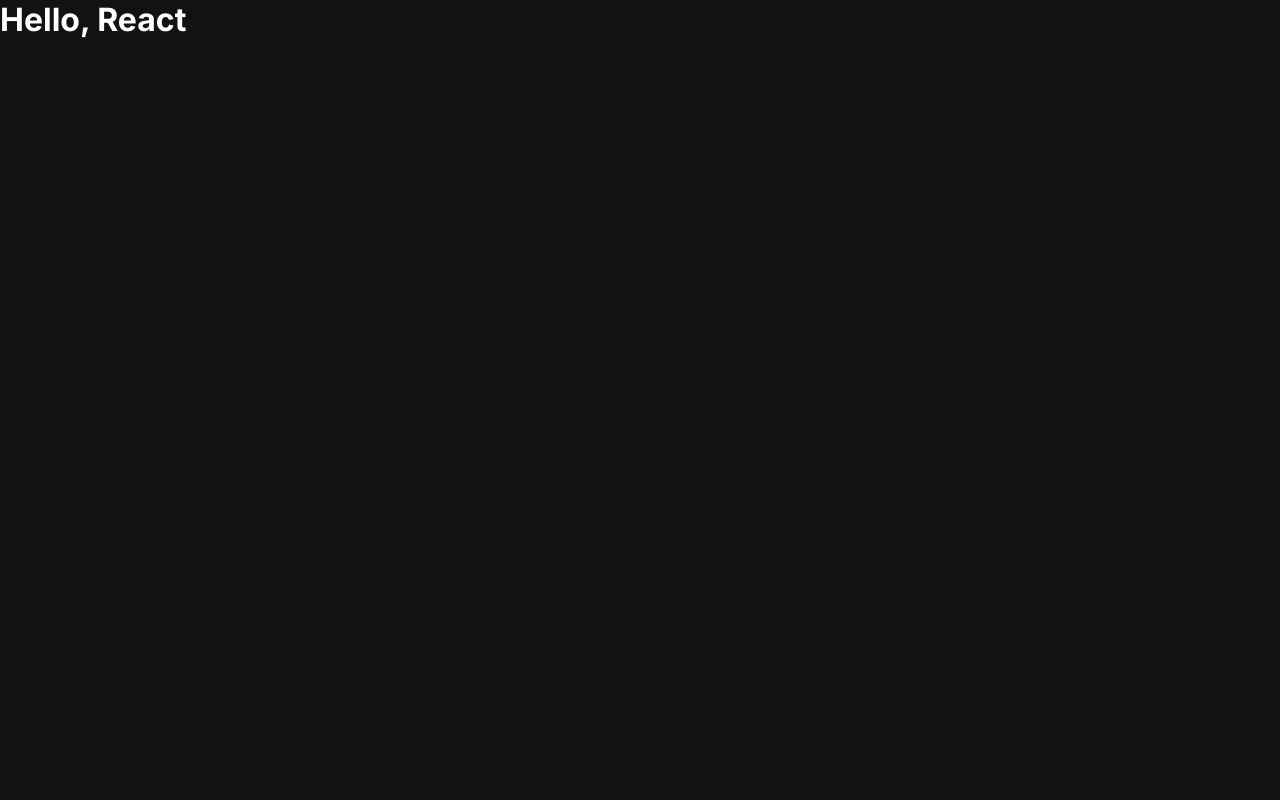
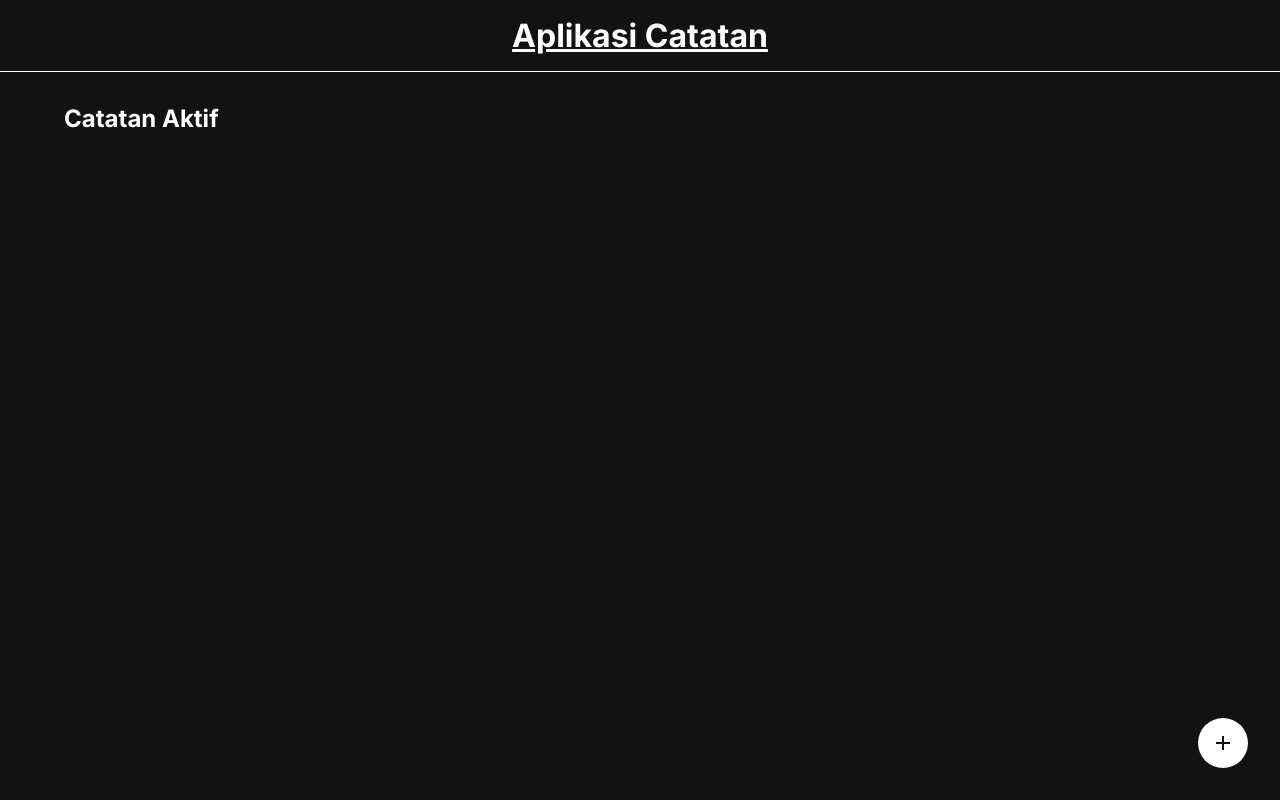
Before and after one commit to golchafun/dicoding-note-app-route, a React (Vite) app: page / in a window 1280 px wide. Built offline with nearby package versions, Linux system fonts and the light colour scheme.

Commit message:
add layout for 2 pages

```diff
--- a/package.json
+++ b/package.json
@@ -10,7 +10,9 @@
   },
   "dependencies": {
     "react": "^18.2.0",
-    "react-dom": "^18.2.0"
+    "react-dom": "^18.2.0",
+    "react-icons": "^5.5.0",
+    "react-router-dom": "^7.6.2"
   },
   "devDependencies": {
     "@types/react": "^18.0.28",
--- a/src/App.jsx
+++ b/src/App.jsx
@@ -1,9 +1,20 @@
 import React from 'react';
+import { Link, Route, Routes } from 'react-router-dom';
+import HomePage from './pages/HomePage';
+import DetailPage from './pages/DetailPage';
 
 function App() {
   return (
     <div className="app-container">
-      <h1>Hello, React</h1>
+      <header>
+        <Link to="/"><h1>Aplikasi Catatan</h1></Link>
+      </header>
+      <main>
+        <Routes>
+          <Route path="/" element={<HomePage />} />
+          <Route path="/notes" element={<DetailPage />} />
+        </Routes>
+      </main>
     </div>
   );
 }
--- /dev/null
+++ b/src/components/AddButton.jsx
@@ -0,0 +1,13 @@
+import React from "react";
+import { MdAdd } from 'react-icons/md';
+import { useNavigate } from "react-router-dom";
+
+
+function AddButton(){
+    const navigate = useNavigate();
+    return(
+        <button className="action" type="button" title="tambah" onClick={() => navigate('/notes')}><MdAdd size={24} /></button>
+    );
+}
+
+export default AddButton;
--- a/src/index.jsx
+++ b/src/index.jsx
@@ -1,10 +1,13 @@
 import React from 'react';
 import { createRoot } from 'react-dom/client';
 import App from './App';
+import { BrowserRouter } from 'react-router-dom';
 
 import './styles/style.css';
 
 const root = createRoot(document.getElementById('root'));
 root.render(
-  <App />,
+  <BrowserRouter>
+    <App />
+  </BrowserRouter>,
 );
--- /dev/null
+++ b/src/pages/DetailPage.jsx
@@ -0,0 +1,11 @@
+import React from "react";
+
+function DetailPage(){
+    return(
+        <section>
+            <h2>Detail page here</h2>
+        </section>
+    );
+}
+
+export default DetailPage;
--- /dev/null
+++ b/src/pages/HomePage.jsx
@@ -0,0 +1,20 @@
+import React from "react";
+import AddButton from "../components/AddButton";
+
+function HomePage(){
+    return(
+        <section className="homepage">
+
+            <h2>Catatan Aktif</h2>
+
+            {/* akses notes list */}
+
+            {/* button add note */}
+            <div className="homepage__action">
+                <AddButton />
+            </div>
+        </section>
+    );
+}
+
+export default HomePage;
```
Also changed, not shown: 1 other file (tests, documents, lock files or other folders).
